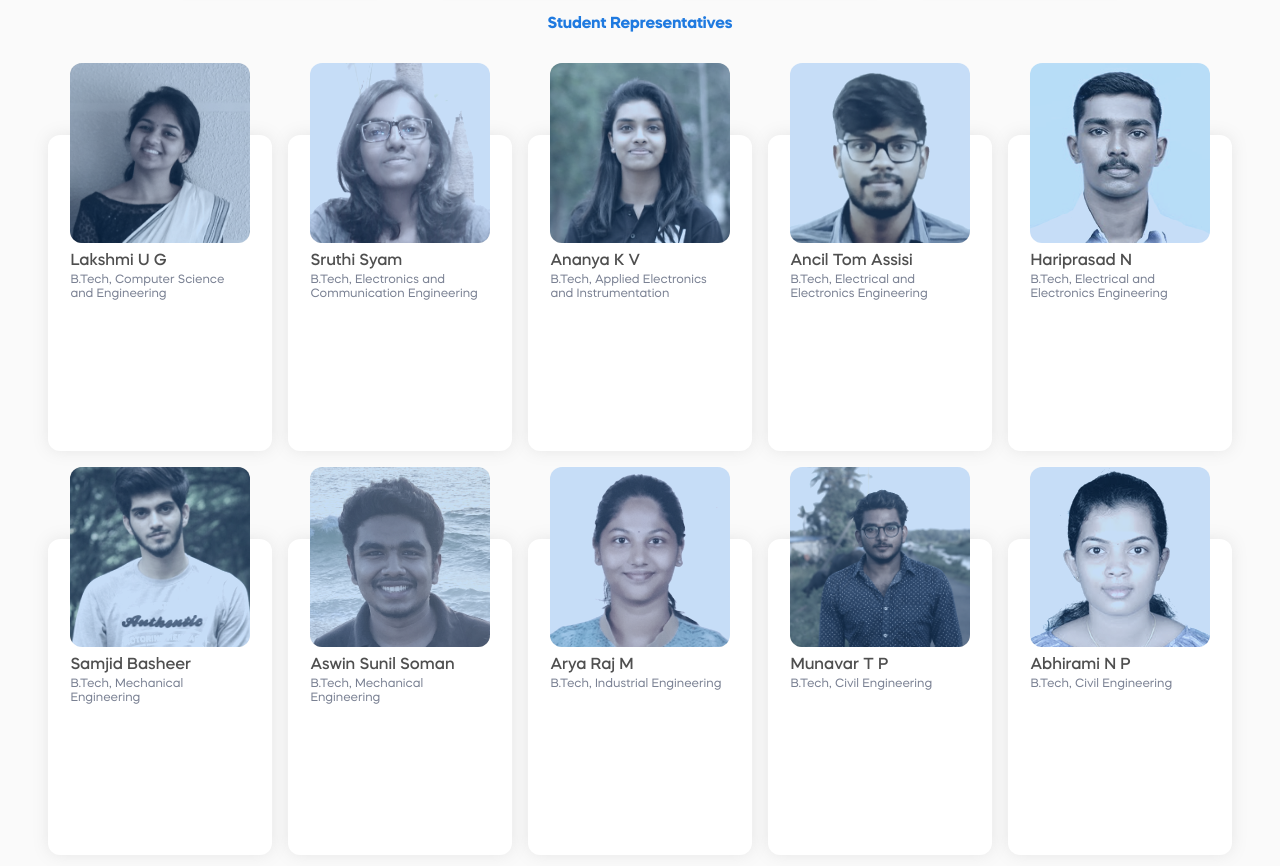
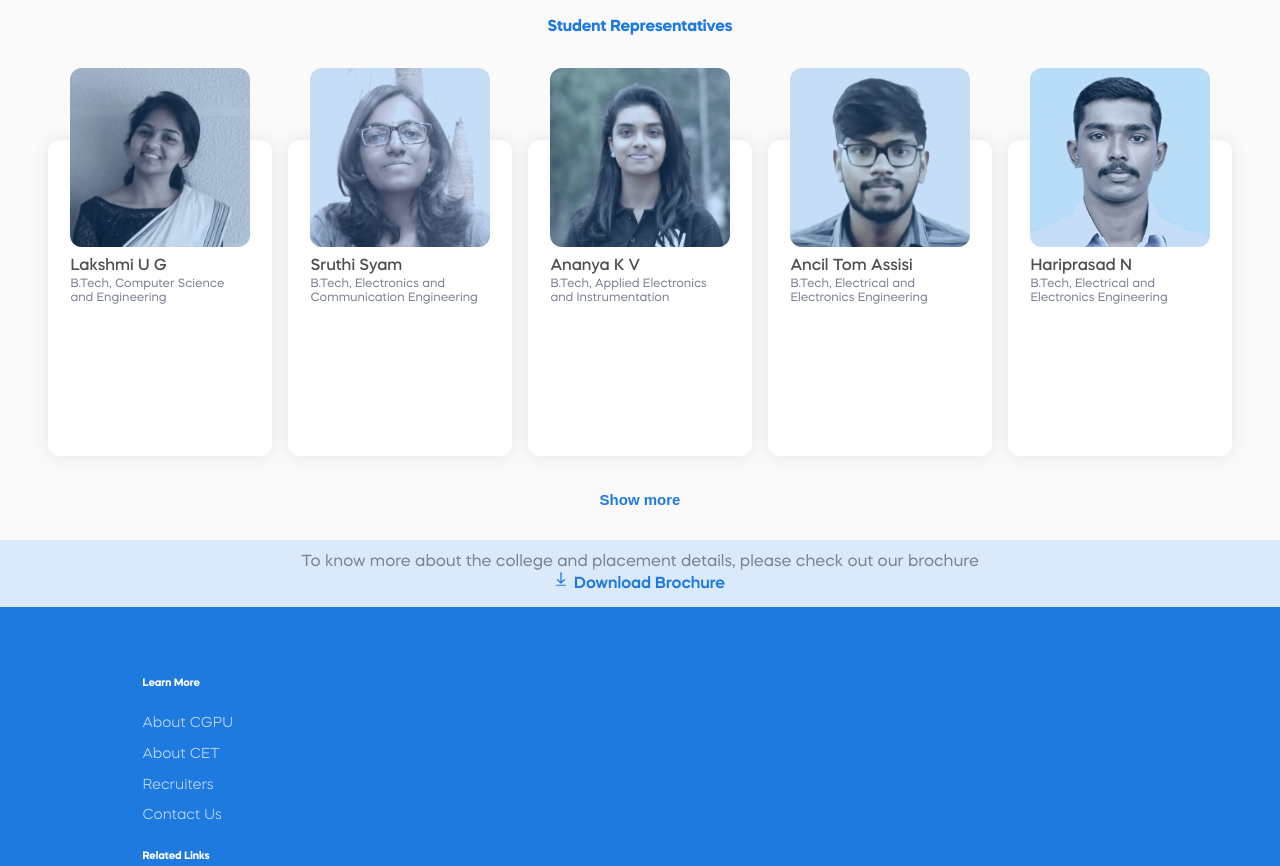
Before and after one commit to hrishikeshts/cgpu-site, a Gatsby site: page /about-cgpu in a window 1280 px wide. Shown: the part 1974-2840 px from the top of the page. Built offline with nearby package versions, Linux system fonts and the light colour scheme; Gatsby itself is replaced by a stand-in of ours; grey boxes are pictures that could not be loaded.

Commit message:
Add Show more button

```diff
--- a/src/pages/about-cgpu.js
+++ b/src/pages/about-cgpu.js
@@ -1,4 +1,4 @@
-import React from "react";
+import React, { useState } from "react";
 import { head, faculty, reps } from "../data/people";
 import Layout from "../components/layout";
 import "../styles/about-cgpu.css";
@@ -6,6 +6,8 @@ import AboutSVG from "../components/about-svg";
 import aboutcgpu from "../images/about-cgpu.jpg";
 
 export default function AboutCGPU() {
+    const [more, setMore] = useState(0);
+    const repsToggle = more ? reps : reps.slice(0, 5);
     return (
         <Layout page="cgpu">
             <div className="main-container mb-4 mb-md-0">
@@ -78,7 +80,7 @@ export default function AboutCGPU() {
                     <h4 className="blue mt-4 mb-2">Student Representatives</h4>
                     {/* <div className="cards-main row p-0"> */}
                     <div className="cards-container">
-                        {reps.map((item, key) => {
+                        {repsToggle.map((item, key) => {
                             // return (
                             //     <div key={key} className="cards-each col-12 col-sm-6 col-md-4 col-xl-3">
                             //         <div className="cards-in">
@@ -113,6 +115,9 @@ export default function AboutCGPU() {
                             );
                         })}
                     </div>
+                    <button className={`more-btn${more ? " d-none" : ""}`} onClick={() => setMore(!more)}>
+                        Show more
+                    </button>
                 </div>
             </div>
         </Layout>
--- a/src/styles/about-cgpu.css
+++ b/src/styles/about-cgpu.css
@@ -164,7 +164,7 @@
 
 .card-item {
     width: 14rem;
-    margin: 0.5rem;
+    margin: 0.6rem 0.5rem;
     transition: all 0.3s;
     position: relative;
 }
@@ -250,6 +250,7 @@
     margin: auto;
     display: block;
 }
+
 .ali {
     display: flex;
     flex-direction: row;
@@ -257,6 +258,7 @@
     width: 100%;
     /* align-items: center; */
 }
+
 .padd-right {
     padding-right: 20px;
     padding-left: 20px;
@@ -270,6 +272,7 @@
     .ali-left {
         padding-left: 1rem;
     }
+
     .ali {
         display: flex;
         flex-direction: column;
@@ -283,3 +286,17 @@
         flex-wrap: nowrap;
     }
 }
+
+.more-btn {
+    background: none;
+    border: none;
+    font-size: 15px;
+    font-weight: 600;
+    color: var(--blue);
+    padding: 0.4rem 0.5rem;
+    margin-top: 1.2rem;
+}
+
+.more-btn:hover {
+    color: #0a58ca;
+}
```
Also changed, not shown: static/people/reps/siyad.jpg.
